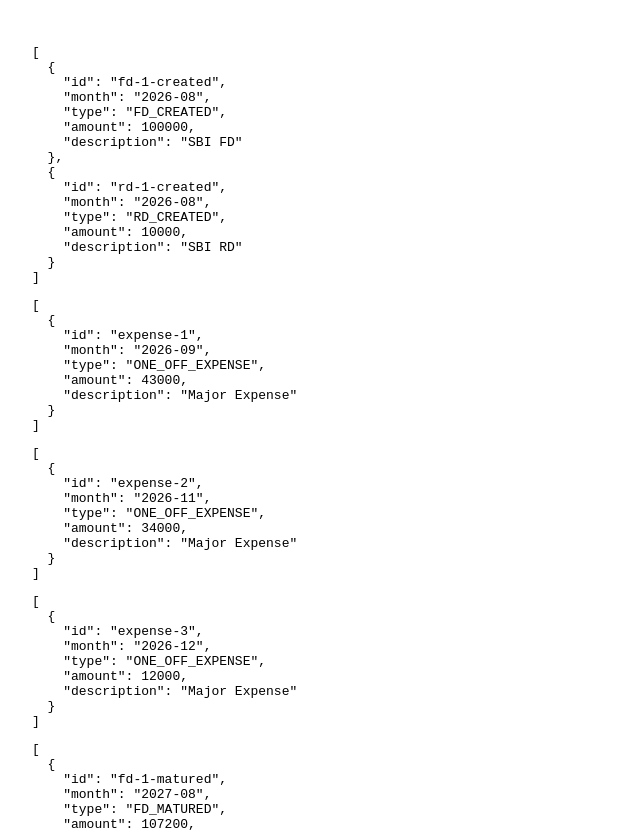
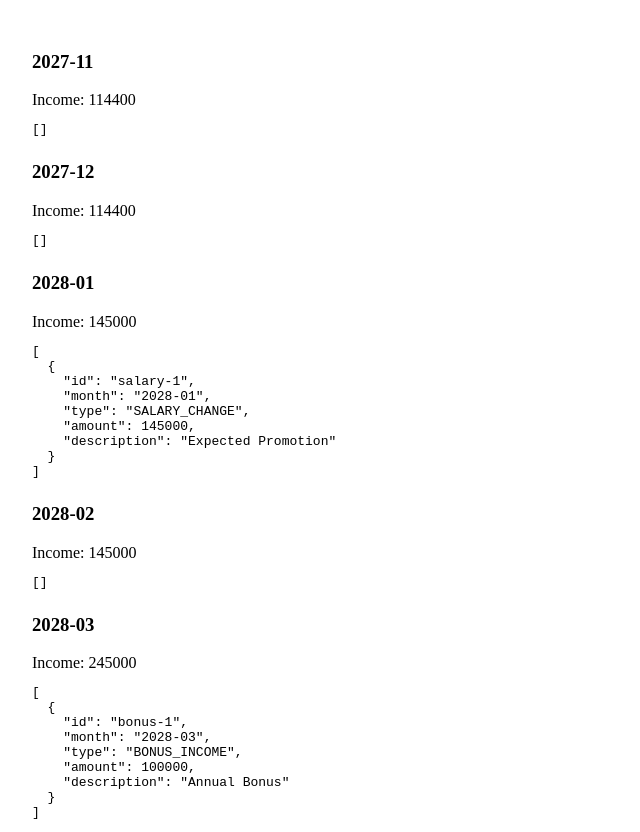
Before and after one commit to iamsuteerth/finance-planner, a React (Vite) app: page / in a window 1280 px wide. Shown: the top 832 px of the page, without its empty margins (0-640 px from the left). Built offline with nearby package versions, Linux system fonts and the light colour scheme.

Commit message:
Engine v1.1 | Added bonus and salary changes

```diff
--- a/src/app/App.tsx
+++ b/src/app/App.tsx
@@ -20,17 +20,33 @@ export default function App() {
     >
       {result.rows
         .filter(
-          row =>
-            row.events.length > 0
+          (row) =>
+            row.month >= "2027-11" &&
+            row.month <= "2028-03"
         )
-        .map(row => (
-          <pre key={row.month}>
+        .map((row) => (
+          <div
+            key={row.month}
+            style={{
+              marginBottom: 24,
+            }}
+          >
+            <h3>{row.month}</h3>
+
+            <div>
+              Income:
+              {" "}
+              {row.cashflow.income}
+            </div>
+
+            <pre>
               {JSON.stringify(
                 row.events,
                 null,
                 2
               )}
             </pre>
+          </div>
         ))}
     </div>
   );
--- a/src/data/config.json
+++ b/src/data/config.json
@@ -65,5 +65,21 @@
       "startMonth": "2026-08",
       "durationMonths": 24
     }
+  ],
+  "salaryChanges": [
+    {
+      "id": "salary-1",
+      "effectiveMonth": "2028-01",
+      "newMonthlyIncome": 145000,
+      "description": "Expected Promotion"
+    }
+  ],
+  "bonusIncome": [
+    {
+      "id": "bonus-1",
+      "month": "2028-03",
+      "amount": 100000,
+      "description": "Annual Bonus"
+    }
   ]
 }
--- a/src/engine/buildCashflowEvents.ts
+++ b/src/engine/buildCashflowEvents.ts
@@ -14,7 +14,8 @@ export function buildCashflowEvents(
   config: PlannerConfig,
   month: MonthKey
 ): FinancialEvent[] {
-  return config.oneOffExpenses
+  const events: FinancialEvent[] = [];
+  config.oneOffExpenses
     .filter(
       (expense) =>
         expense.month === month
@@ -33,4 +34,48 @@ export function buildCashflowEvents(
       description:
         expense.label,
     }));
+  config.bonusIncome
+    .filter(
+      (bonus) =>
+        bonus.month === month
+    )
+    .forEach((bonus) => {
+      events.push({
+        id: bonus.id,
+
+        month,
+
+        type:
+          "BONUS_INCOME",
+
+        amount:
+          bonus.amount,
+
+        description:
+          bonus.description,
+      });
+    });
+  config.salaryChanges
+    .filter(
+      (change) =>
+        change.effectiveMonth ===
+        month
+    )
+    .forEach((change) => {
+      events.push({
+        id: change.id,
+
+        month,
+
+        type:
+          "SALARY_CHANGE",
+
+        amount:
+          change.newMonthlyIncome,
+
+        description:
+          change.description,
+      });
+    });
+  return events;
 }
--- a/src/engine/configLookups.ts
+++ b/src/engine/configLookups.ts
@@ -39,3 +39,47 @@ export function getInvestmentAmount(
     config.investments.schedule[month] ?? 0
   );
 }
+
+export function getMonthlyIncome(
+  config: PlannerConfig,
+  month: MonthKey
+): number {
+  const applicableChanges =
+    config.salaryChanges
+      .filter(
+        (change) =>
+          change.effectiveMonth <=
+          month
+      )
+      .sort((a, b) =>
+        a.effectiveMonth.localeCompare(
+          b.effectiveMonth
+        )
+      );
+
+  if (
+    applicableChanges.length === 0
+  ) {
+    return config.income.monthly;
+  }
+
+  return applicableChanges[
+    applicableChanges.length - 1
+  ].newMonthlyIncome;
+}
+
+export function getBonusIncome(
+  config: PlannerConfig,
+  month: MonthKey
+): number {
+  return config.bonusIncome
+    .filter(
+      (bonus) =>
+        bonus.month === month
+    )
+    .reduce(
+      (sum, bonus) =>
+        sum + bonus.amount,
+      0
+    );
+}
--- a/src/engine/simulate.ts
+++ b/src/engine/simulate.ts
@@ -17,6 +17,8 @@ import {
   getCreditCardExpense,
   getInvestmentAmount,
   getOneOffExpense,
+  getMonthlyIncome,
+  getBonusIncome,
 } from "./configLookups";
 
 import { createInitialState } from "./stateFactory";
@@ -44,8 +46,21 @@ export function simulate(
     createInitialState(config);
 
   for (const month of months) {
+    const salaryIncome =
+      getMonthlyIncome(
+        config,
+        month
+      );
+
+    const bonusIncome =
+      getBonusIncome(
+        config,
+        month
+      );
+
     const income =
-      config.income.monthly;
+      salaryIncome +
+      bonusIncome;
 
     const flatExpense =
       getMonthlyExpense(config, month);
--- a/src/types/events.ts
+++ b/src/types/events.ts
@@ -5,7 +5,9 @@ export type EventType =
   | "FD_CREATED"
   | "FD_MATURED"
   | "RD_CREATED"
-  | "RD_MATURED";
+  | "RD_MATURED"
+  | "BONUS_INCOME"
+  | "SALARY_CHANGE";
 
 export interface FinancialEvent {
   id: string;
```
Also changed, not shown: src/types/config.ts (+8 -0 lines), src/types/incomeEvents.ts (added, +22 -0 lines). Lines whose indentation alone changed are shown as unchanged.
